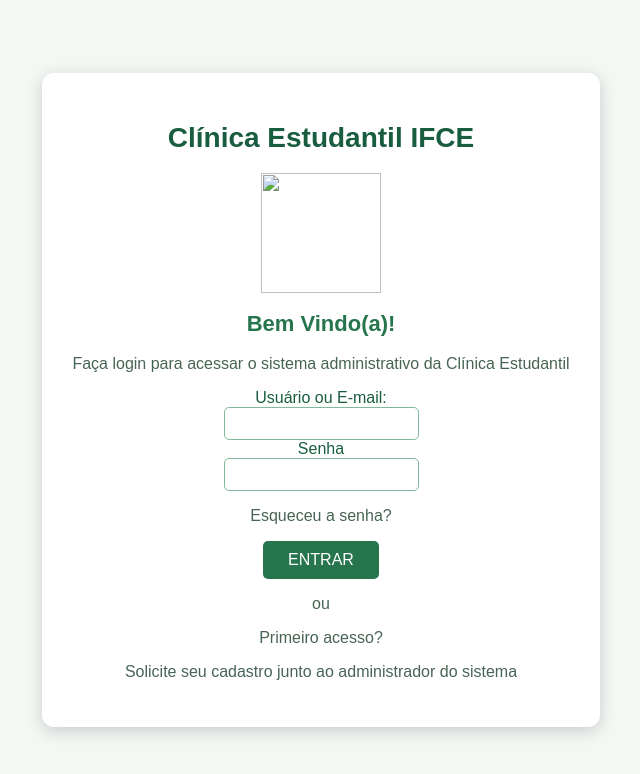
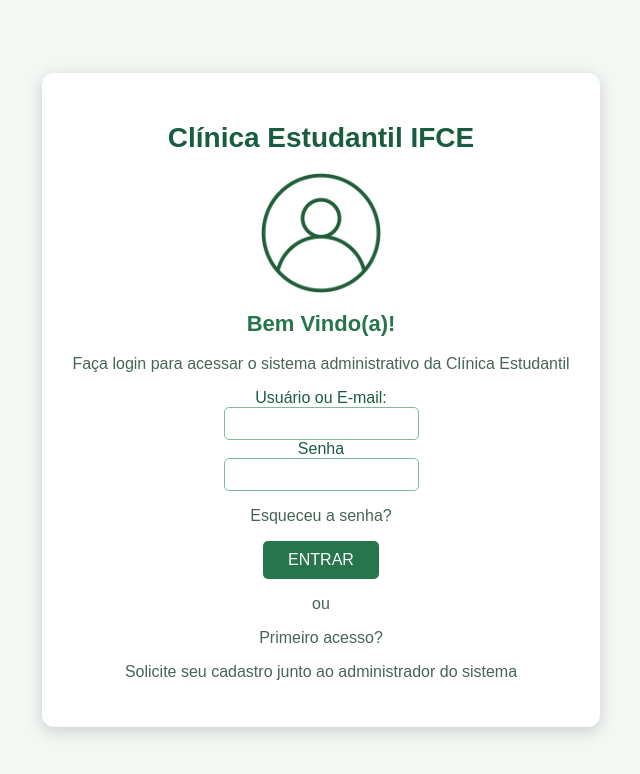
Before and after one commit to Elied5on/Cl-nica-Estudantil-IFCE, a plain HTML site: page docs/index.html in a window 1280 px wide. Shown: the whole page, without its empty margins (319-959 px from the left). Drawn offline with Linux system fonts and the light colour scheme.

Commit message:
Atualizar o index.html

```diff
--- a/docs/index.html
+++ b/docs/index.html
@@ -82,7 +82,7 @@ body {
     <body>
         <div class="login">
         <h1>Clínica Estudantil IFCE</h1>
-        <img src="imagem/login_2.png" class="imagem-login"><br>
+        <img src="../imagem/login_2.png" class="imagem-login"><br>
         <h2>Bem Vindo(a)!</h2>
         <p>Faça login para acessar o sistema administrativo da Clínica Estudantil </p>
         <label>Usuário ou E-mail:</label><br>
```
